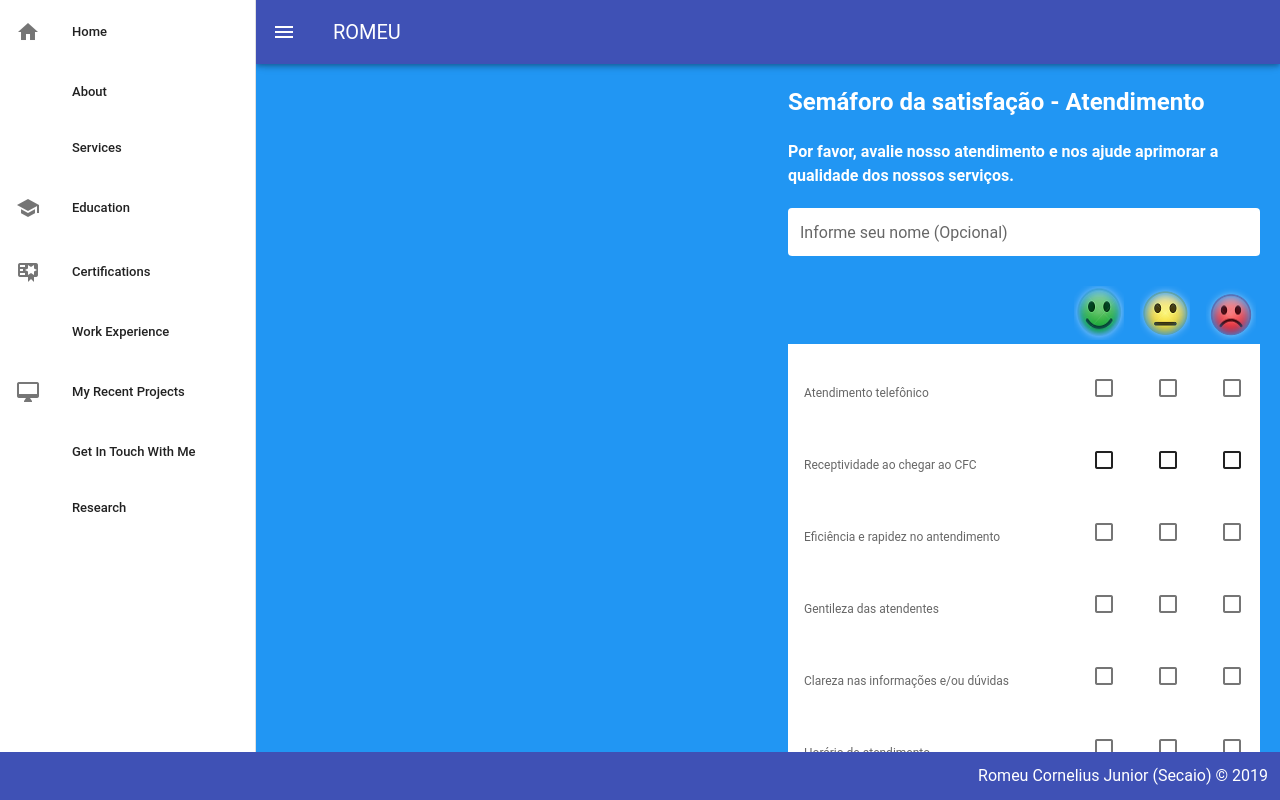
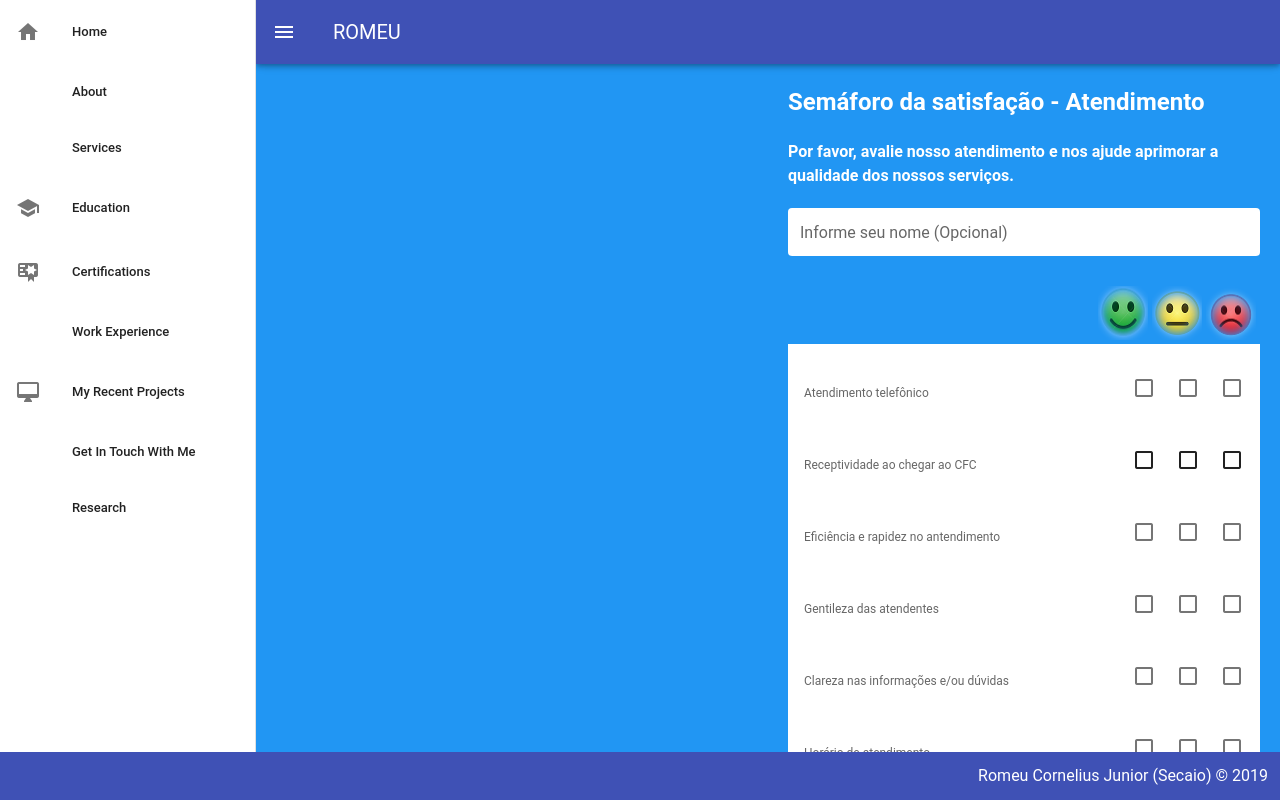
Before and after one commit to Secaio/VueApp, a Vue app: page /#/research in a window 1280 px wide. Shown: the top 800 px of the page. Built offline with nearby package versions, Linux system fonts and the light colour scheme; a small style sheet from the web is missing; what vue-screen would draw is missing.

Commit message:
Update Research.vue

```diff
--- a/src/views/Research.vue
+++ b/src/views/Research.vue
@@ -12,8 +12,8 @@
 
           <div class="d-flex flex-row-reverse mb-1">
             <img src="@/assets/imgs/red.png" class="rounded pr-1" alt="Descontente" />
-            <img src="@/assets/imgs/amarelo.png" class="rounded pr-4" alt="meia boca" />
-            <img src="@/assets/imgs/verde.png" class="rounded pr-4" alt="Contente" />
+            <img src="@/assets/imgs/amarelo.png" class="rounded pr-1" alt="meia boca" />
+            <img src="@/assets/imgs/verde.png" class="rounded pr-1" alt="Contente" />
           </div>
 
           <v-list class="mb-10" solo flat>
@@ -25,9 +25,9 @@
                       <v-list-item-action-text v-text="item.text" />
                     </div>
                     <div class="d-flex justify-content-between">
-                      <v-checkbox class="pl-10"  />
-                      <v-checkbox class="pl-10"  />
-                      <v-checkbox class="pl-10"  />
+                      <v-checkbox class="pl-5"  />
+                      <v-checkbox class="pl-5"  />
+                      <v-checkbox class="pl-5"  />
                     </div>
                   </v-list-item-action>
                 </v-list-item-content>
@@ -167,7 +167,7 @@ export default {
     desmarca() {
       var checks = document.querySelectorAll('input[type="checkbox"]');
       for(let i = 0; i < checks.length; i++) {
-        this.checks[i].checked = false;
+        checks[i].checked = false;
   }
     },
 
@@ -177,8 +177,8 @@ export default {
         this.msg(2, "");
       } else {
         this.msg(0, "");
+        this.clearAll();
         this.desmarca();
-        this.clearAll();
       }
     }
   }
```
